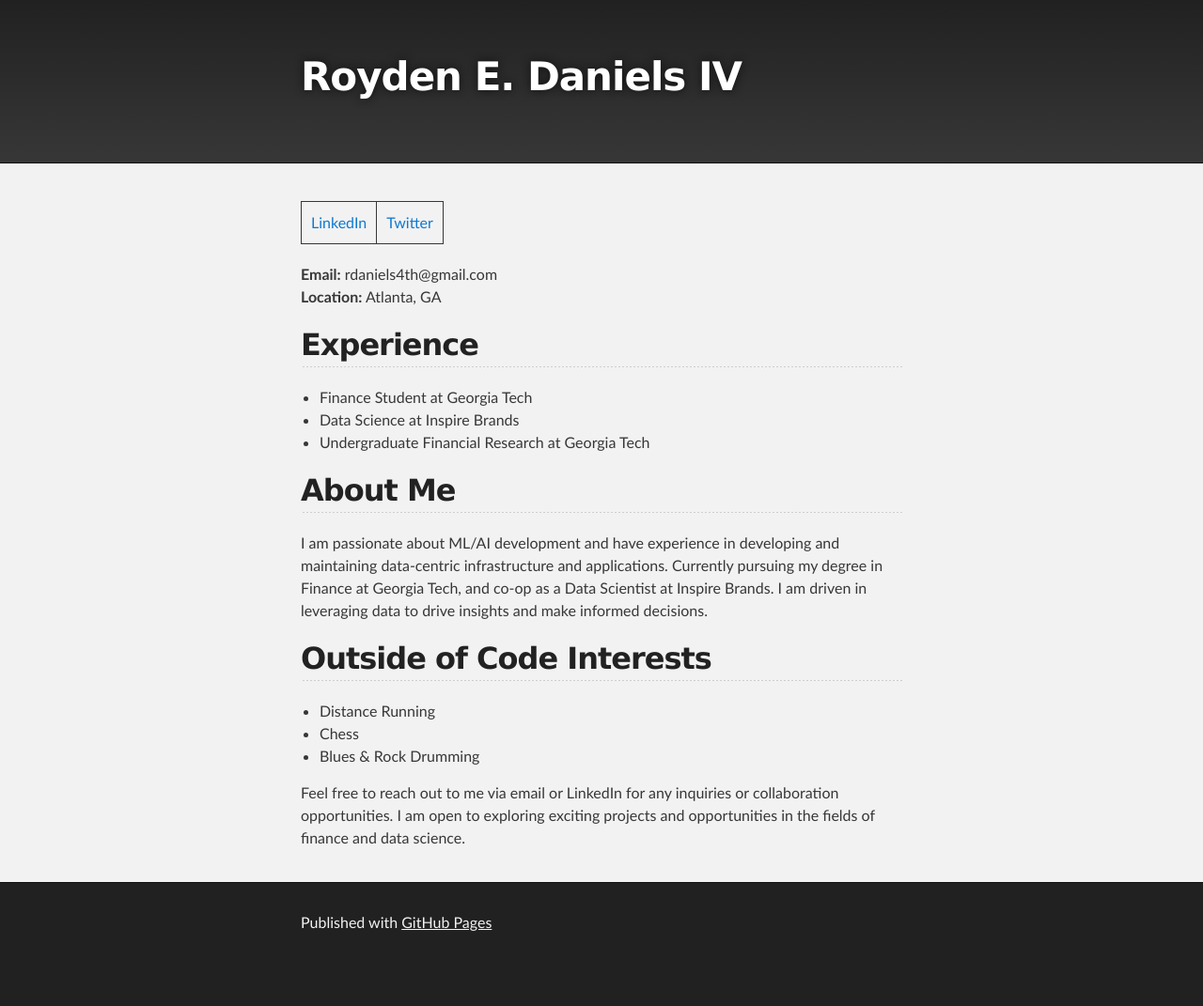
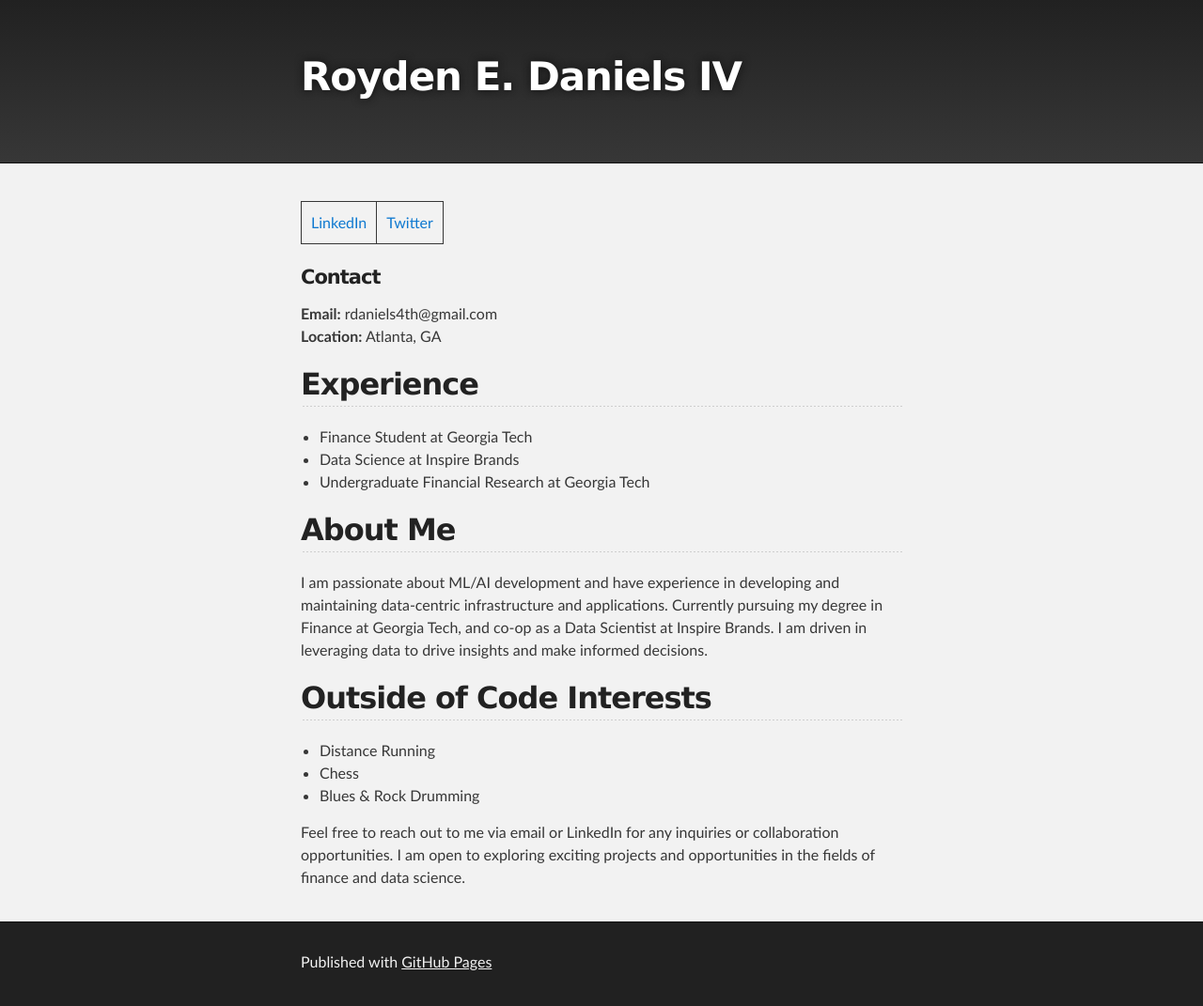
Before and after one commit to rdaniels4th/rdaniels4th.github.io, a Jekyll site: the page built from index.md, in a window 1280 px wide. Shown: the whole page at 94% size. Built offline with Jekyll 4.4.1, drawn with Linux system fonts in a browser that asks for light colours; our own code applies the rules of GitHub Pages for plain Markdown files; the repository's description, which GitHub fills in, is left out; before the commit the page ends 1029 px from its top, so only the background shows below that.

Commit message:
Update index.md

```diff
--- a/index.md
+++ b/index.md
@@ -1,4 +1,6 @@
 [LinkedIn](https://linkedin.com/in/royden-daniels) | [Twitter](https://twitter.com/rdaniels4th)
+
+#### Contact
 
 **Email:** rdaniels4th@gmail.com
 **Location:** Atlanta, GA
```
